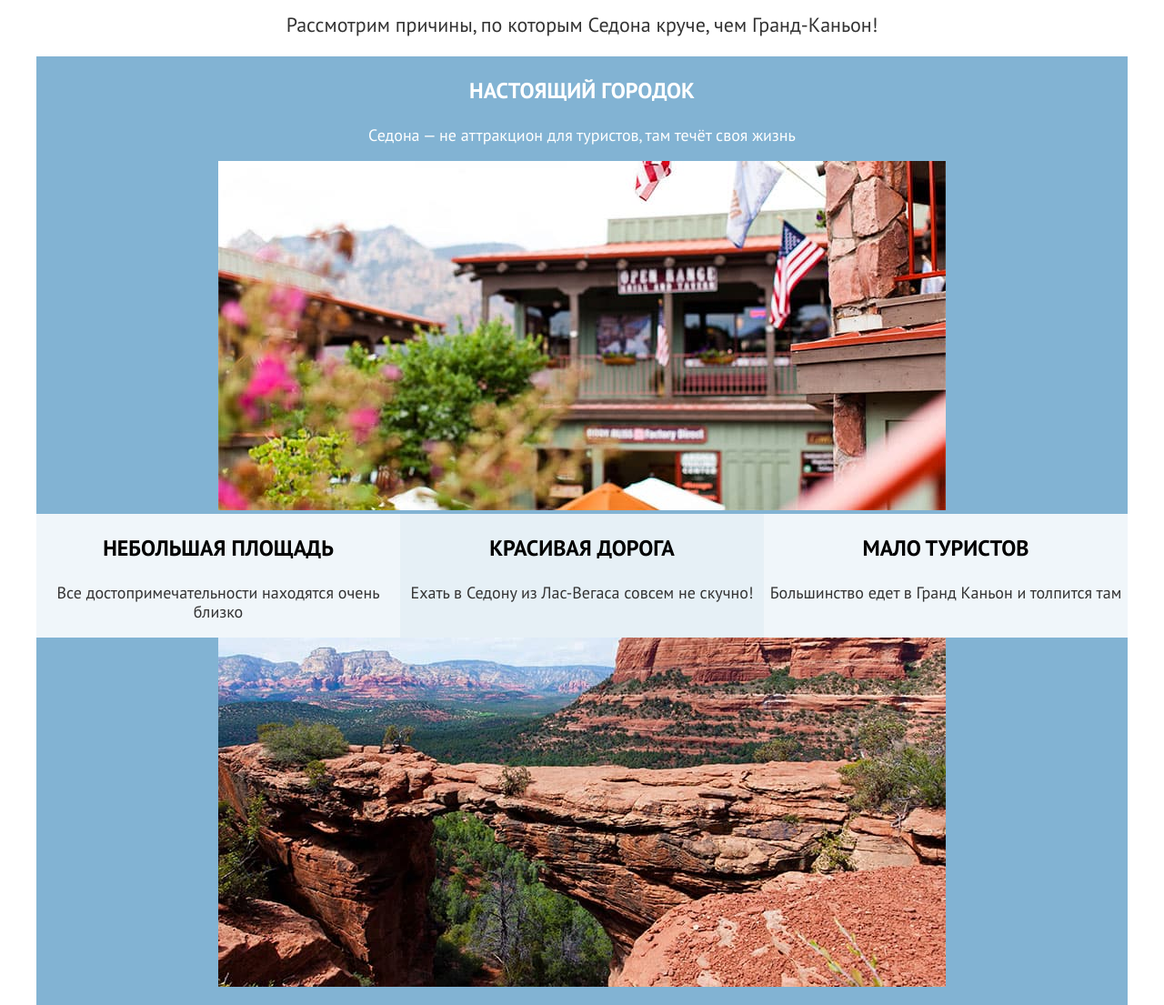
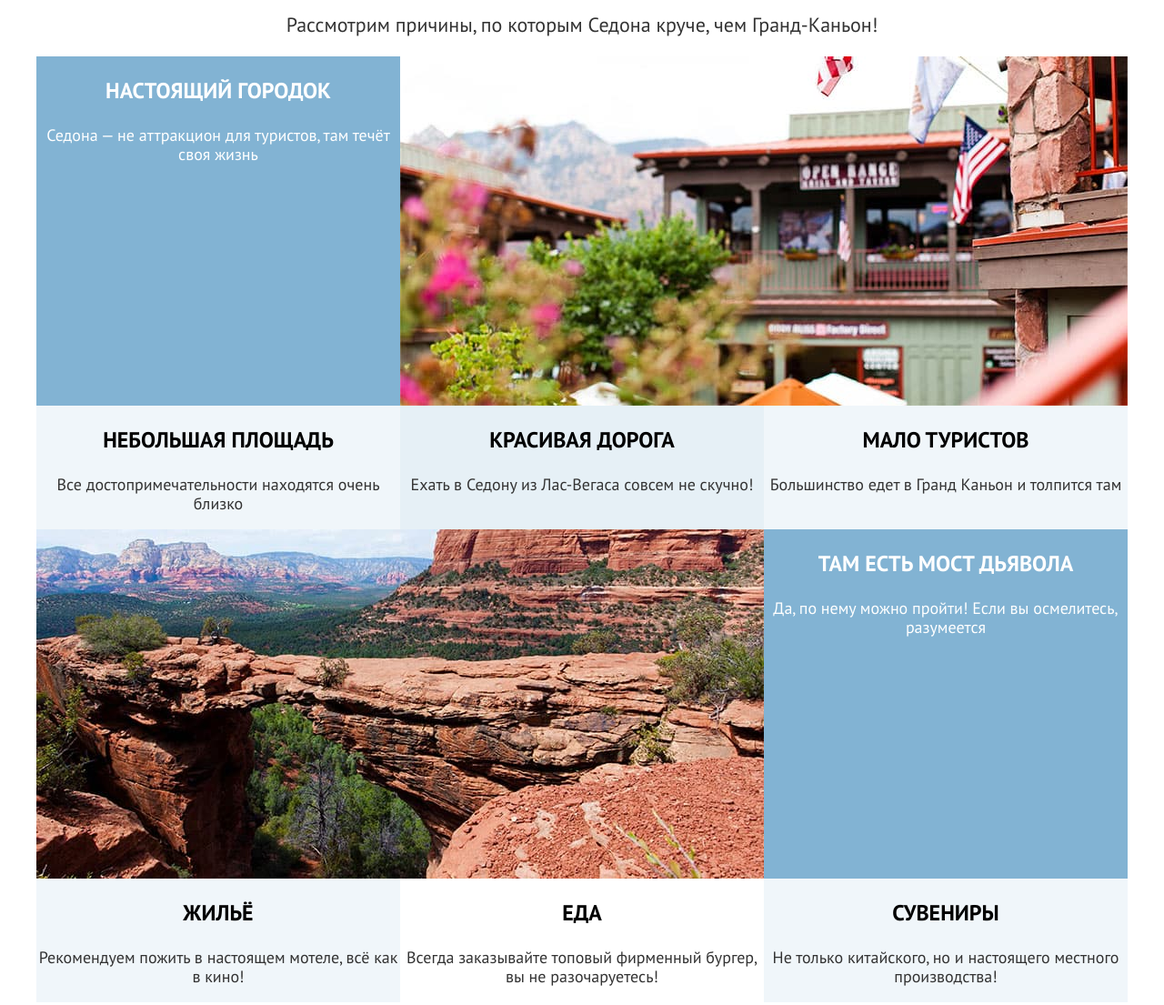
Before and after one commit to htmlacademy-htmlcss/2234309-sedona-35, a plain HTML site: page 6/index.html in a window 1280 px wide. Shown: the part 660-1765 px from the top of the page at 91% size. Drawn offline with Linux system fonts and the light colour scheme.

Commit message:
:heavy_check_mark: Сборка #6

```diff
--- a/6/index.html
+++ b/6/index.html
@@ -56,8 +56,10 @@
           </header>
           <ul class="advantages-list">
             <li class="advantages-item">
-              <h3 class="advantages-subject">Настоящий городок</h3>
-              <p class="advantages-description">Седона — не аттракцион для туристов, там течёт своя жизнь</p>
+              <div class="advantages-content-wrapper">
+                <h3 class="advantages-subject">Настоящий городок</h3>
+                <p class="advantages-description">Седона — не аттракцион для туристов, там течёт своя жизнь</p>
+              </div>
               <img class="advantages-img" src="images/sedona-center.jpg" width="800" height="384" alt="Центр городка Седона.">
             </li>
             <li class="advantages-item">
@@ -74,8 +76,10 @@
             </li>
             <li class="advantages-item">
               <img class="advantages-img" src="images/devil-bridge.jpg" width="800" height="384" alt="Мост дьявола.">
-              <h3 class="advantages-subject">Там есть мост дьявола</h3>
-              <p class="advantages-description">Да, по нему можно пройти! Если вы осмелитесь, разумеется</p>
+              <div class="advantages-content-wrapper">
+                <h3 class="advantages-subject">Там есть мост дьявола</h3>
+                <p class="advantages-description">Да, по нему можно пройти! Если вы осмелитесь, разумеется</p>
+              </div>
             </li>
           </ul>
           <ul class="recommendations-list">
--- a/6/styles/styles.css
+++ b/6/styles/styles.css
@@ -20,9 +20,7 @@ html {
 
 body {
   margin: 0;
-  display: flex;
-  flex-direction: column;
-  min-height: 100%;
+  height: 100%;
   font-family: "PT Sans", "Arial", sans-serif;
   font-size: 18px;
   line-height: 21px;
@@ -73,7 +71,10 @@ body {
 }
 
 .page-container {
+  display: flex;
+  flex-direction: column;
   width: 1200px;
+  min-height: 100%;
   margin: 0 auto;
 }
 
@@ -85,8 +86,6 @@ body {
 
 .navigation {
   display: flex;
-  width: 1200px;
-  margin: 0 auto;
 }
 
 .navigation-logo {
@@ -156,6 +155,7 @@ body {
 
 .advantages-item:last-child,
 .advantages-item:first-child {
+  display: flex;
   width: 100%;
   color: #ffffff;
   background-color: #82B3D3;
@@ -268,6 +268,8 @@ body {
   height: 415px;
   color: #ffffff;
   background-image: url("../images/subscribe-background.jpg");
+  background-size: 100% auto;
+  background-repeat: no-repeat;
 }
 
 .footer-bottom-wrapper {
```
